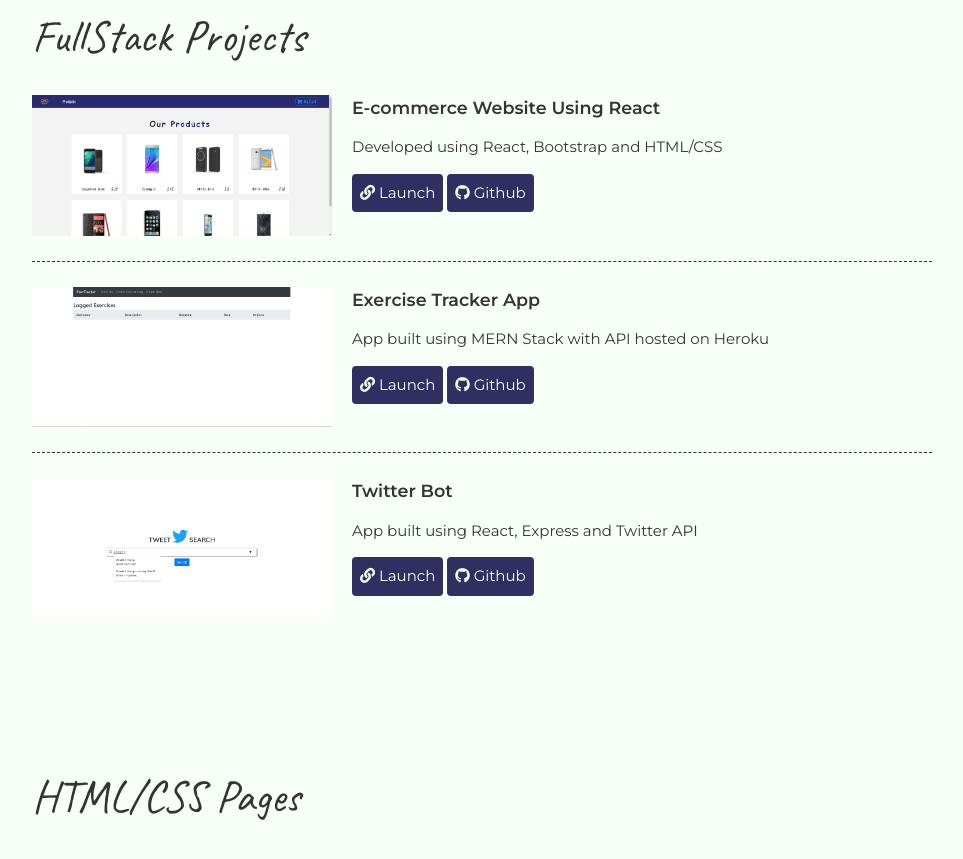
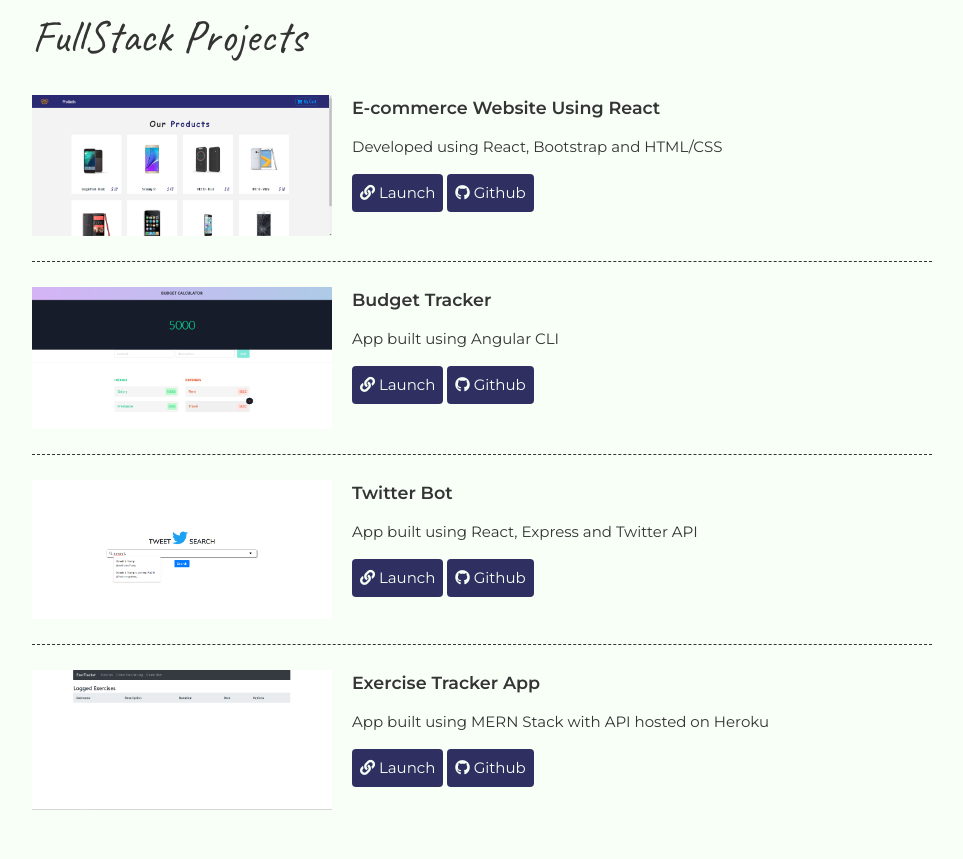
Before and after one commit to sannp/Portfolio-V1, a plain HTML site: page public/index.html in a window 1280 px wide. Shown: the part 420-1279 px from the top of the page, without its empty margins (158-1121 px from the left). Drawn offline with Linux system fonts and the light colour scheme; grey boxes are pictures that could not be loaded.

Commit message:
Added project 4

```diff
--- a/public/index.html
+++ b/public/index.html
@@ -37,6 +37,24 @@
 
           <!-- Project 2 -->
           <section class="project-item">
+            <img src="photos/budget-tracker.png" alt="Twitter Bot">
+            <h3>Budget Tracker</h3>
+            <p>App built using Angular CLI</p>
+            <a class="btn" href="https://budgettrack.netlify.com/" target="_blank"><i class="fas fa-link"></i> Launch</a>
+            <a class="btn" href="https://github.com/sannp/Budget_App"><span class="fab fa-github"></span> Github</a>
+          </section>
+
+          <!-- Project 3 -->
+          <section class="project-item">
+            <img src="photos/twitter-search.png" alt="Twitter Bot">
+            <h3>Twitter Bot</h3>
+            <p>App built using React, Express and Twitter API</p>
+            <a class="btn" href="https://twitter-search.netlify.com/" target="_blank"><i class="fas fa-link"></i> Launch</a>
+            <a class="btn" href="https://github.com/sannp/Twitter-bot"><span class="fab fa-github"></span> Github</a>
+          </section>
+
+           <!-- Project 4 -->
+           <section class="project-item">
             <img src="photos/exercise-tracker.png" alt="exercise tracker">
             <h3>Exercise Tracker App</h3>
             <p>App built using MERN Stack with API hosted on Heroku</p>
@@ -44,14 +62,6 @@
             <a class="btn" href="https://github.com/sannp/tracker-app"><span class="fab fa-github"></span> Github</a>
           </section>
 
-          <!-- Project 3 -->
-          <section class="project-item">
-            <img src="photos/home.png" alt="Twitter Bot">
-            <h3>Twitter Bot</h3>
-            <p>App built using React, Express and Twitter API</p>
-            <a class="btn" href="https://twitter-search.netlify.com/" target="_blank"><i class="fas fa-link"></i> Launch</a>
-            <a class="btn" href="https://github.com/sannp/Twitter-bot"><span class="fab fa-github"></span> Github</a>
-          </section>
         </div>
       </section>
 
```
Also changed, not shown: public/photos/budget-tracker.png (added), public/photos/twitter-search.png (renamed from public/photos/home.png), 1 other file.
